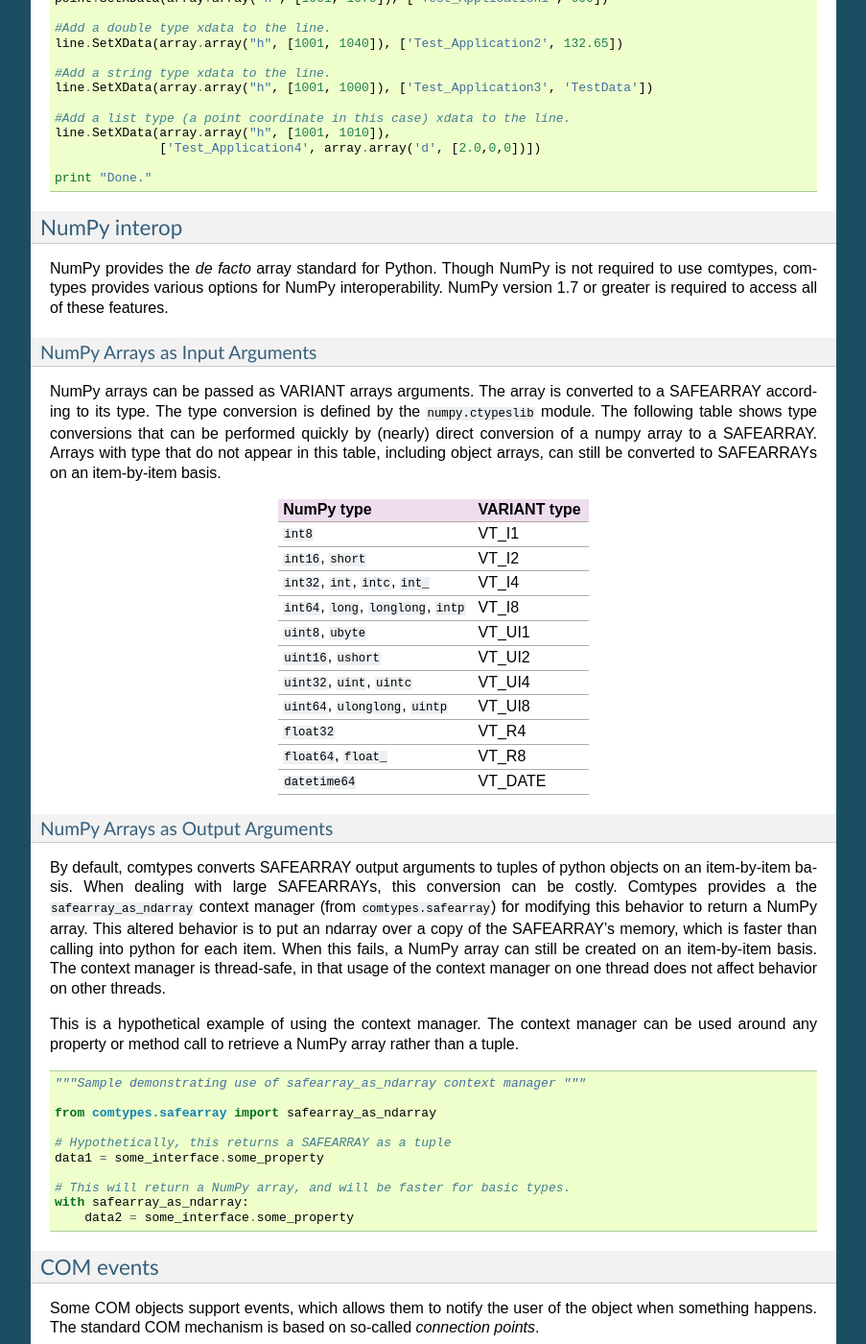
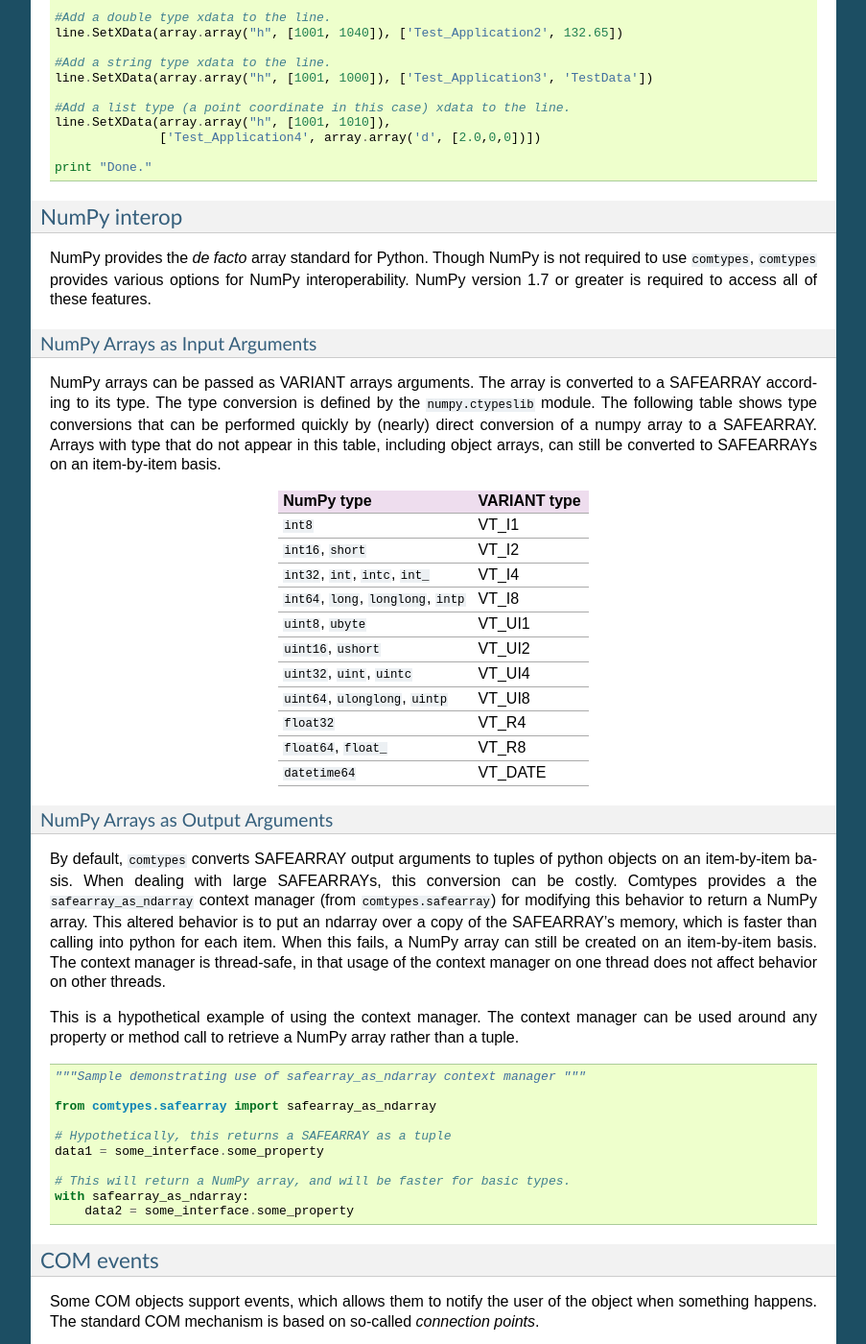
Before and after one commit to enthought/comtypes, a Sphinx documentation site: the page built from docs/source/index.rst, in a window 1280 px wide and 1400 px high, scrolled down 5124 px. Shown: the whole window at 96% size, without its empty margins (198-1101 px from the left). Built offline with Sphinx 7.4.7, drawn with Linux system fonts in a browser that asks for light colours; some of the changed text lies outside the part shown.

```diff
--- a/docs/source/index.rst
+++ b/docs/source/index.rst
@@ -14,7 +14,7 @@ The |comtypes| package makes it easy to access and implement both
 custom and dispatch based COM interfaces.
 
 NEW: The beginning of the documentation for implementing COM servers in
-comtypes is here: comtypes_server_
+|comtypes| is here: comtypes_server_
 
 .. contents::
 
@@ -97,7 +97,7 @@ functions (``CreateObject``, ``CoGetObject``, or ``GetActiveObject``)
 exposes methods and properties of the interface (unless ``dynamic``
 is passed to the function).
 
-Since ``comtypes`` uses early binding to COM interfaces (when type
+Since |comtypes| uses early binding to COM interfaces (when type
 information is exposed by the COM object), the interface methods and
 properties are available for introspection.  The Python builtin
 ``help`` function can be used to get an overview of them.
@@ -248,7 +248,7 @@ Python in just the way one would expect.
 can hold a lot of different types - simple ones like integers, floats,
 or strings, also more complicated ones like single dimensional or even
 multidimensional arrays.  The value a ``VARIANT`` contains is
-specified by a *typecode* that comtypes automatically assigns.
+specified by a *typecode* that |comtypes| automatically assigns.
 
 When you pass simple sequences (lists or tuples) as VARIANT
 parameters, the COM server will receive a VARIANT containing a
@@ -336,7 +336,7 @@ NumPy interop
 +++++++++++++
 
 NumPy provides the *de facto* array standard for Python. Though NumPy
-is not required to use comtypes, comtypes provides various options for
+is not required to use |comtypes|, |comtypes| provides various options for
 NumPy interoperability. NumPy version 1.7 or greater is required to access
 all of these features.
 
@@ -381,7 +381,7 @@ SAFEARRAYs on an item-by-item basis.
 NumPy Arrays as Output Arguments
 --------------------------------
 
-By default, comtypes converts SAFEARRAY output arguments to tuples of
+By default, |comtypes| converts SAFEARRAY output arguments to tuples of
 python objects on an item-by-item basis.  When dealing with large
 SAFEARRAYs, this conversion can be costly.  Comtypes provides a the
 ``safearray_as_ndarray`` context manager (from ``comtypes.safearray``)
@@ -420,7 +420,7 @@ based on so-called *connection points*.
 
 Note: For the rules that you should observe when implementing event
 handlers you should read the implementing_COM_methods_ section in the
-comtypes server document.
+|comtypes| server document.
 
 ``GetEvents(source, sink, interface=None)``
     This functions connects an event sink to the COM object
@@ -528,7 +528,7 @@ alive and it will print events as they actually occur.
 To receive COM events correctly, it is important to run a message
 loop; the ``PumpEvents()`` function will do that for a certain time.
 Here is what happens when we call this function and in the meantime
-interactively open an Excel worksheet.  ``comtypes`` prints the events
+interactively open an Excel worksheet.  |comtypes| prints the events
 as they are fired with their parameters:
 
 .. sourcecode:: pycon
@@ -541,7 +541,7 @@ as they are fired with their parameters:
    >>>
 
 The first parameter is always the ``this`` pointer passed as ``None``
-for comtypes-internal reasons, other parameters depend on the event.
+for |comtypes|-internal reasons, other parameters depend on the event.
 To terminate the connection we simply delete the ``connection``
 variable; it may be required to call the Python garbage collector to
 terminate the connection immediately, and we will not receive any
@@ -581,7 +581,7 @@ and passes it as second parameter to the ``GetEvents()`` function:
    >>>
 
 Note that event handler methods support the same calling convention as
-COM method implementations in comtypes.  So the remarks about
+COM method implementations in |comtypes|.  So the remarks about
 implementing_COM_methods_ should be observed.
 
 Typelibraries
@@ -813,13 +813,13 @@ Downloads
 The |comtypes| project is hosted on github_. Releases can be downloaded from
 the github releases_ section.
 
-.. |comtypes| replace:: **comtypes**
+.. |comtypes| replace:: ``comtypes``
 
 .. |ctypes| replace:: ``ctypes``
 
 .. _`WMI monikers`: http://www.microsoft.com/technet/scriptcenter/guide/sas_wmi_jgfx.mspx?mfr=true
 
-.. _ctypes: http://starship.python.net/crew/theller/ctypes
+.. _ctypes: https://docs.python.org/3/library/ctypes.html
 
 .. _`enum.IntFlag`: https://docs.python.org/3/library/enum.html#enum.IntFlag
 
```
